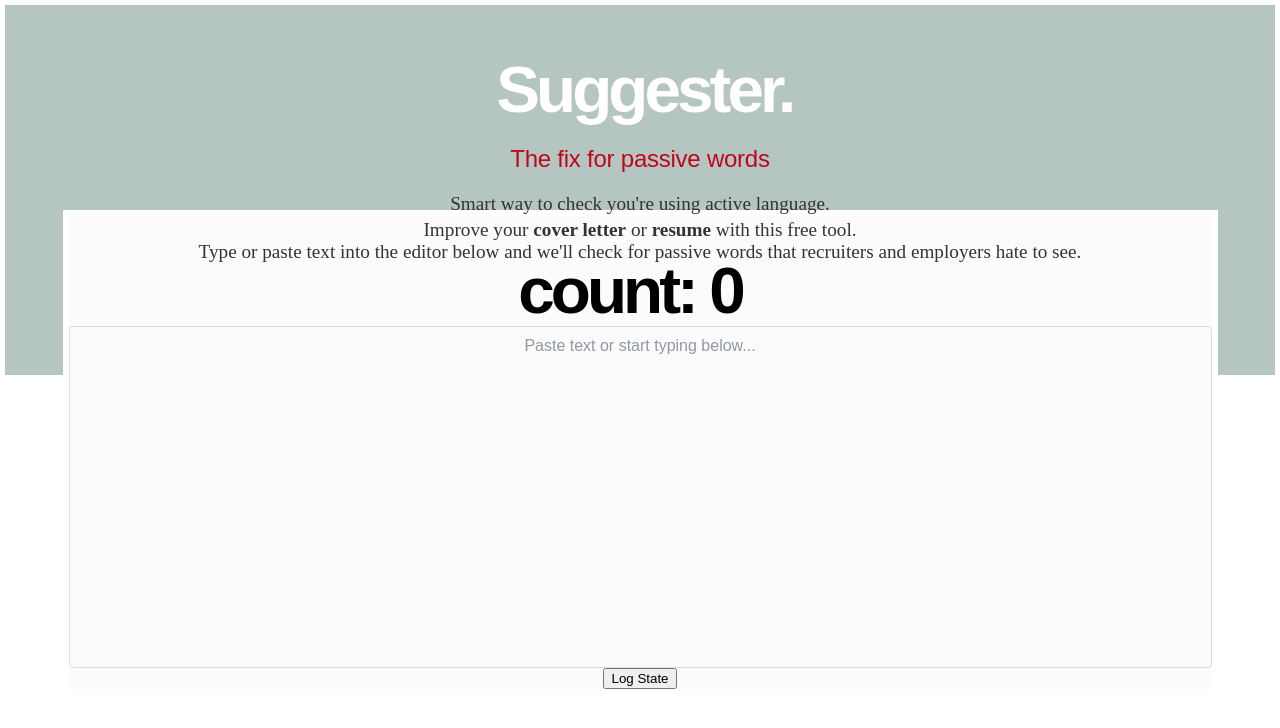
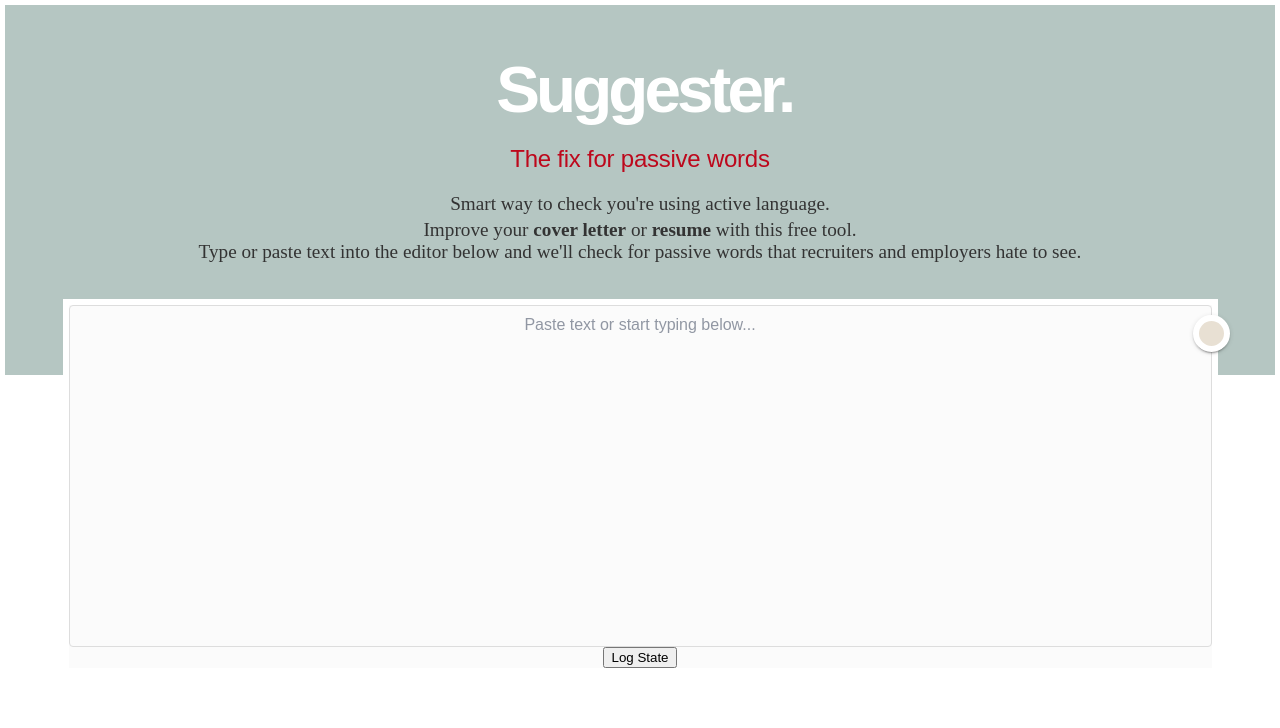
Before and after one commit to pagetribe/wordsmith, a React (Create React App) app: page / in a window 1280 px wide. Shown: the top 728 px of the page. Built offline with nearby package versions, Linux system fonts and the light colour scheme.

Commit message:
add flip word detected counter - prototype

```diff
--- /dev/null
+++ b/src/components/CardFlip.js
@@ -0,0 +1,12 @@
+import React from "react";
+
+export default ({ counter, success }) => {
+  return (
+    <div className="card-container">
+      <div className={`card ${counter === 0 && "success"}`}>
+        <div className="front">{counter}</div>
+        <div className="back">{success}</div>
+      </div>
+    </div>
+  );
+};
--- a/src/components/TextEditor.js
+++ b/src/components/TextEditor.js
@@ -2,9 +2,8 @@ import React from "react";
 import { CompositeDecorator, Editor, EditorState, Modifier } from "draft-js";
 import SynonymSelector from './SynonymSelector'
 import Menu from './Menu'
+import CardFlip from './CardFlip'
 // import 'draft-js/dist/Draft.css'
-
-
 
 const dictionary = {
   made: ["created", "produced", "devised", "designed", "established"],
@@ -134,9 +133,9 @@ export default class TextEditor extends React.Component {
   render() {
     return (
       <div>
-        <h1 style={this.styles.counter}>count: {this.state.foundWordCount}</h1>
         <div id='editor' style={this.styles.editor} onClick={this.focus}>
 
+          <CardFlip counter={this.state.foundWordCount} success={""} />
 
           <Editor
             editorState={this.state.editorState}
@@ -146,6 +145,7 @@ export default class TextEditor extends React.Component {
             spellCheck={true}
             textAlign='align-center'
           />
+
         </div>
 
 
--- a/src/index.css
+++ b/src/index.css
@@ -5,6 +5,10 @@
   background-color: rgb(37, 33, 34);
   color: white;
 } */
+
+:root {
+  --border-width: 6px;
+}
 
 body {
   margin: 0 auto;
@@ -66,20 +70,22 @@ h2 {
   /* color: #00b6bd; */
   /* color: #be181d; */
   /* color: #e7594f; */
+  /* #44494d */
   font-size: 1.5rem;
   letter-spacing: -0.01em;
   font-weight: 500;
 }
 
 .editor {
+  position: relative;
   margin: 0 auto;
   max-width: 95%;
   width: 90%;
   text-align: center;
   /* height: 60%; */
   background-color: #fbfbfb;
-  margin-top: -13%;
-  border: 6px solid #fff;
+  margin-top: -6%;
+  border: var(--border-width) solid #fff;
   /* border-radius: 5px; */
   /* outline: #fff solid 6px; */
 }
@@ -109,3 +115,53 @@ h2 {
 .public-DraftEditorPlaceholder-inner {
   color: #9197a3;
 }
+
+/* card flip */
+.card-container {
+  perspective: 700px;
+  z-index: 1;
+  position: absolute;
+  right: -32px;
+  top: -10px;
+}
+
+.card {
+  margin: 20px;
+  transition: all 0.6s ease;
+  transform-style: preserve-3d;
+  width: 25px;
+  height: 25px;
+  position: relative;
+  font-weight: bold;
+  text-align: center;
+  line-height: 2.2em;
+  color: white;
+  font-size: 11px;
+}
+
+.card:hover {
+  transform: rotateY(180deg);
+}
+
+.front,
+.back {
+  background: #ec6761;
+  width: 25px;
+  height: 25px;
+  position: absolute;
+  backface-visibility: hidden;
+  border: var(--border-width) solid white;
+  box-shadow: 0 3px 1px -2px rgba(0,0,0,.2), 0 2px 2px 0 rgba(0,0,0,.14), 0 1px 5px 0 rgba(0,0,0,.12);
+  left: calc(-1 * var(--border-width) ); /* same as border */
+  border-radius: 50%;
+}
+
+.back {
+  background: #e8e0d3;
+  transform: rotateY(180deg);
+  color: #00b7bd;
+}
+
+.success {
+  transform: rotateY(180deg);
+}
```
